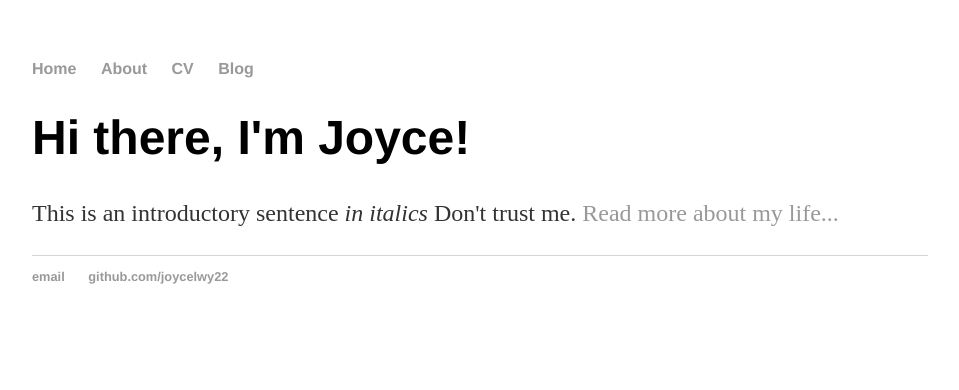
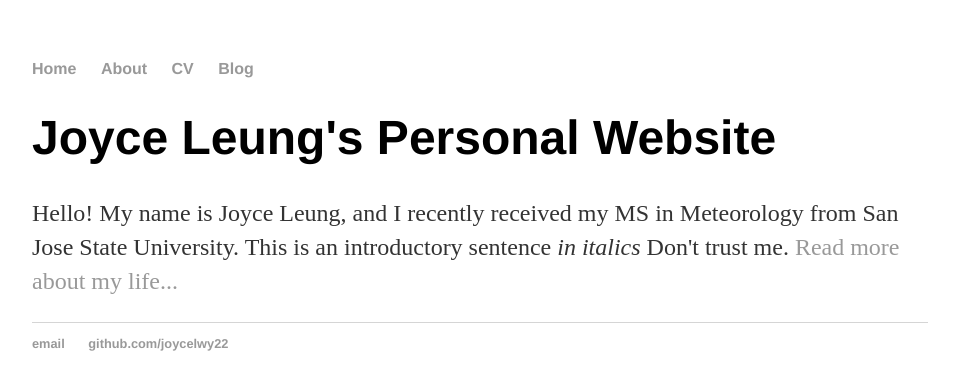
Before and after one commit to joycelwy22/joycelwy22.github.io, a Jekyll site: the page built from index.html, in a window 1280 px wide. Shown: the top 390 px of the page, without its empty margins (160-1119 px from the left). Built offline with Jekyll 4.4.1, drawn with Linux system fonts in a browser that asks for light colours.

Commit message:
Update index.html

```diff
--- a/index.html
+++ b/index.html
@@ -1,8 +1,9 @@
 ---
 layout: default
-title: Joyce Leung
+title: Joyce Leung's Personal Website
 ---
 <div class="blurb">
-	<h1>Hi there, I'm Joyce!</h1>
-	<p>This is an introductory sentence <em>in italics</em> Don't trust me. <a href="/about">Read more about my life...</a></p>
+	<h1>Joyce Leung's Personal Website</h1>
+	<p>Hello! My name is Joyce Leung, and I recently received my MS in Meteorology from San Jose State University.
+		This is an introductory sentence <em>in italics</em> Don't trust me. <a href="/about">Read more about my life...</a></p>
 </div><!-- /.blurb -->
```
